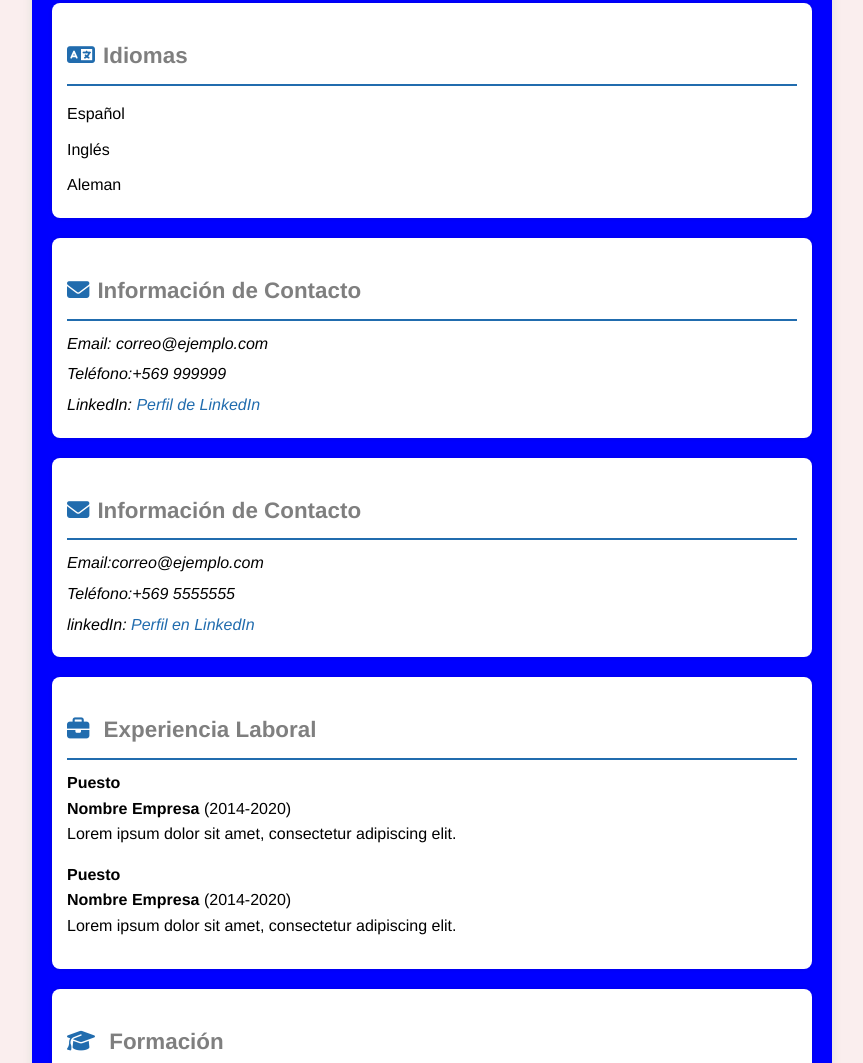
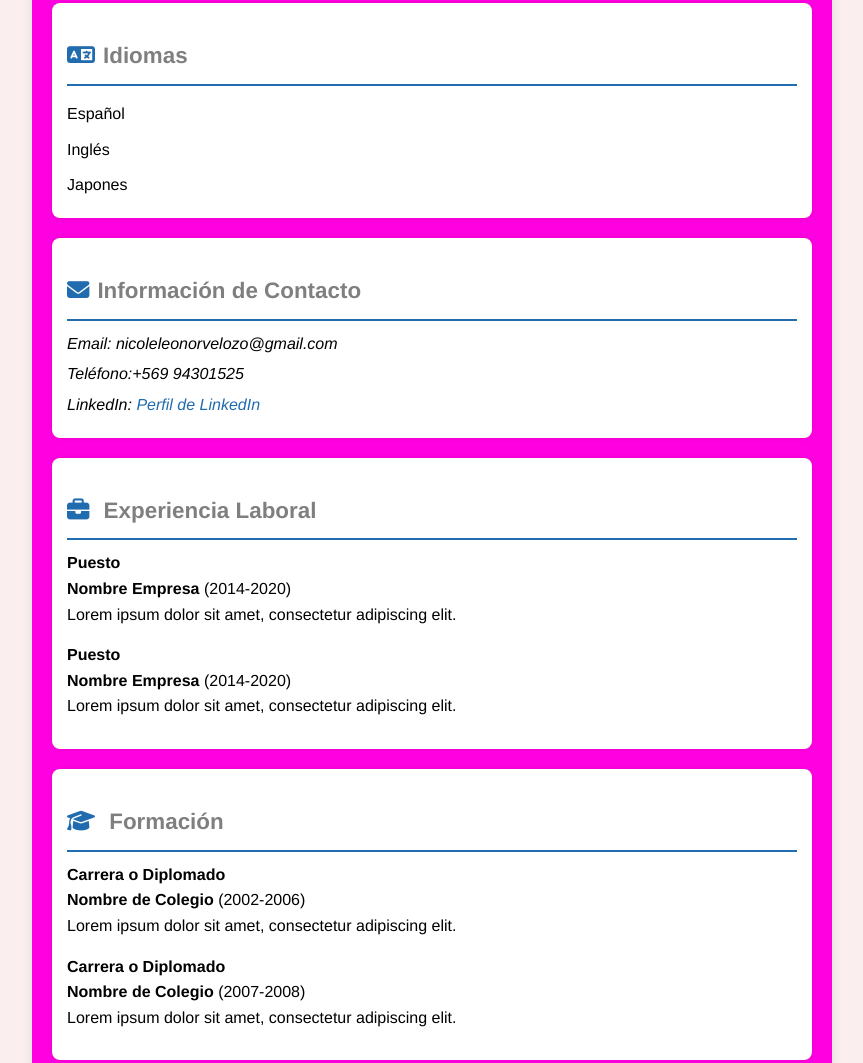
Before and after one commit to nicolevelozo/clase3, a plain HTML site: page index.html in a window 1280 px wide. Shown: the part 876-1939 px from the top of the page, without its empty margins (208-1071 px from the left). Drawn offline with nearby package versions, Linux system fonts and the light colour scheme.

Commit message:
agregamos imagen de fondo

```diff
--- a/estilos.css
+++ b/estilos.css
@@ -21,7 +21,7 @@ main{
 
 header{
     text-align: center;
-    color: rgb(88,195,227);
+    color: rgb(127, 88, 227);
     padding: 20px 0;
     border-radius: 8px 8px 0 0;
     background-image: url('./img/fondo.avif');
@@ -47,7 +47,7 @@ header h2{
 }
 
 .container{
-    background-color: blue;
+    background-color: rgb(255, 0, 225);
     width: 80%;
     margin: 0 auto;
     position: relative;
--- a/index.html
+++ b/index.html
@@ -11,9 +11,10 @@
     <main class="container">
             <figure class="contenedor_foto_perfil">
                 <img src="./img/perfil.jpg" alt="Foto de Perfil">
+            <img src="./img/fondo.avif" alt="Imagen de Fondo">
             </figure>
             <section class="nombre_puesto">
-                <h1>Yasna León Foitzick</h1>
+                <h1>Nicole Velozo</h1>
                 <h2>Ing. en Informática</h2>
             </section>
         </header>
@@ -37,28 +38,20 @@
             <ul>
                 <li>Español</li>
                 <li>Inglés</li>
-                <li>Aleman</li>
+                <li>Japones</li>
             </ul>
         </section>
         <section>
             <h3><i class="fas fa-envelope"></i>Información de Contacto</h3>
             <hr>
             <address>
-                <p>Email: correo@ejemplo.com</p>
-                <p>Teléfono:+569 999999</p>
+                <p>Email: nicoleleonorvelozo@gmail.com</p>
+                <p>Teléfono:+569 94301525</p>
                 <p>LinkedIn: <a href="#">Perfil de LinkedIn</a></p>
             </address>
         </section>
-        <section>
-            <h3><i class="fas fa-envelope" ></i>Información de Contacto</h3>
-            <hr>
-            <address>
-                <p>Email:correo@ejemplo.com</p>
-                <p>Teléfono:+569 5555555</p>
-                <p>linkedIn: <a href="#">Perfil en LinkedIn </a></p>
-            </address>
-        </section>
-        <section>
+
+            <section>
             <h3><i class="fas fa-briefcase"></i> Experiencia Laboral</h3>
             <hr>
             <article>
```
Also changed, not shown: img/fondo.avif (added).
